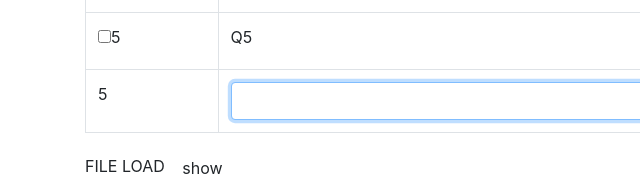
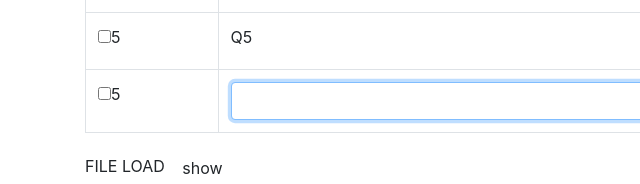
Before and after one commit to virusbb001/WordMemorization, a plain HTML site: page QuestionMaker/design/index.html in a window 1280 px wide. Both pictures are taken after a click on the button "Add". Shown: the part 796-980 px from the top of the page, 0-640 px from the left. Drawn offline with nearby package versions, Linux system fonts and the light colour scheme; files that its build step writes are made by us from their sources.

Commit message:
インデント修正 ID欄にチェックボックス追加

```diff
--- a/QuestionMaker/design/index.html
+++ b/QuestionMaker/design/index.html
@@ -124,7 +124,7 @@
      </thead>
      <tbody>
       <tr>
-       <td><label><input type="checkbox" />1</label></td>
+       <td><div class="checkbox"><label><input type="checkbox" />1</label></div></td>
        <td>Q1</td>
        <td>A1</td>
       </tr>
--- a/QuestionMaker/javascript/main.js
+++ b/QuestionMaker/javascript/main.js
@@ -18,7 +18,14 @@ $(function(){
     var contentTr=$('<tr></tr>');
     var question=$('<td></td>').addClass("editable");
     var answer=$('<td></td>').addClass("editable");
-  contentTr.append($('<td></td>').text(editorTableBody.children("tr").length)).append(question).append(answer);
+    var id=$(document.createElement('td')).append(
+     $(document.createElement('div')).addClass("checkbox").append(
+      $(document.createElement("label")).append(
+       $(document.createElement("input")).attr("type","checkbox")
+      ).append(editorTableBody.children("tr").length)
+     )
+    );
+    contentTr.append(id).append(question).append(answer);
     editorTableBody.append(contentTr);
     question.click();
   });
@@ -88,7 +95,7 @@ $(function(){
     var value;
     if($(this).has("input").length==0){
      value=$(this).text();
-   var input=$('<input />').attr('type','text').val(value);
+     var input=$(document.createElement('input')).attr('type','text').val(value);
      input.addClass("form-control");
      $(this).empty();
      $(this).append(input);
```
Lines whose indentation alone changed are shown as unchanged.
